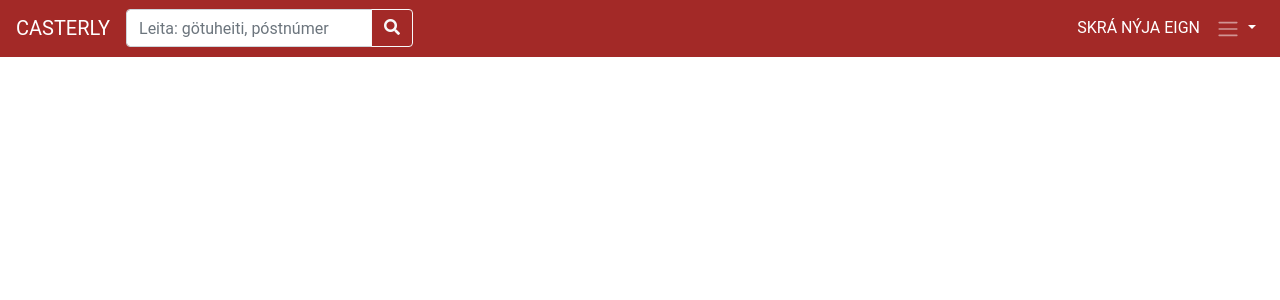
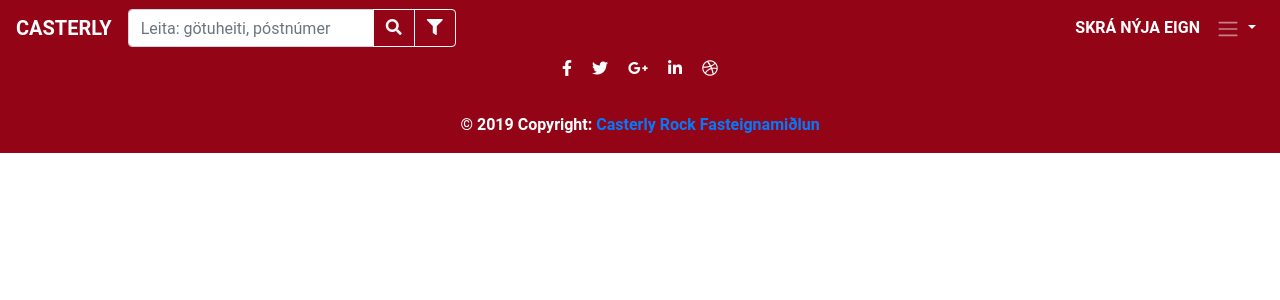
Before and after one commit to HlynurM/Casterly_Rock, a Django app: page / in a window 1280 px wide. Shown: the top 300 px of the page. Run offline with Django 3.2, Linux system fonts and the light colour scheme; data that the repository does not hold is empty; some libraries are stand-ins or nearby versions.

Commit message:
fixed search and added simple footer

```diff
--- a/static/css/styles.css
+++ b/static/css/styles.css
@@ -16,7 +16,19 @@ p {
     color: #370003 !important;
 }
 
+.footer-text {
+    color: #FFFFFF;
+}
 
+a.footer-text:link, a.footer-text:visited {
+    font-weight: bold;
+    color: #FFFFFF;
+}
+
+a.footer-text:hover, a.footer-text:active {
+    font-weight: bolder;
+    color: #FB8F2B;
+}
 
  #navBarSearchWidth {
      width:300px !important;
@@ -55,6 +67,14 @@ p {
     /*width: 1200px;*/
 }
 
+.head-foot-colors {
+    background-color: #930416;
+    font-family: "Roboto", "Lucida Grande", "DejaVu Sans", "Bitstream Vera Sans", Verdana, Arial, sans-serif;
+    font-style: normal;
+    font-weight: bold;
+}
+
+
  .my_color_palette {
      color: #930416;
      color: #64000D;
--- a/templates/base.html
+++ b/templates/base.html
@@ -12,10 +12,6 @@
     <link rel="stylesheet" href="https://stackpath.bootstrapcdn.com/bootstrap/4.3.1/css/bootstrap.min.css"
           integrity="sha384-ggOyR0iXCbMQv3Xipma34MD+dH/1fQ784/j6cY/iJTQUOhcWr7x9JvoRxT2MZw1T" crossorigin="anonymous">
 
-    <!--/Fontawesome token myndir fra bootstrap heimasidunni-->
-{#    <link href="https://stackpath.bootstrapcdn.com/font-awesome/4.7.0/css/font-awesome.min.css" rel="stylesheet"#}
-{#          integrity="sha384-wvfXpqpZZVQGK6TAh5PVlGOfQNHSoD2xbE+QkPxCAFlNEevoEH3Sl0sibVcOQVnN" crossorigin="anonymous">#}
-
     <!--/Fontawesome token myndir -->
     <link rel="stylesheet" href="https://use.fontawesome.com/releases/v5.8.1/css/all.css"
           integrity="sha384-50oBUHEmvpQ+1lW4y57PTFmhCaXp0ML5d60M1M7uH2+nqUivzIebhndOJK28anvf" crossorigin="anonymous">
@@ -23,12 +19,12 @@
     <!--/Our own stylesheet 'css/styles.css' -->
     <link rel="stylesheet" href="{% static 'css/styles.css' %}">
 
-    <title>Breyta grunn titil med skriftu</title>
+    <title>Casterly Rock</title>
 </head>
 <body>
 
 <!--/ NAVBAR -->
-<nav class="navbar navbar-expand-lg navbar-dark" style="background-color: #A32927">
+<nav class="navbar navbar-expand-lg navbar-dark head-foot-colors">
 
     <a class="navbar-brand" href="/">CASTERLY</a>
     <button class="navbar-toggler" type="button" data-toggle="collapse" data-target="#navbarSupportedContent"
@@ -36,14 +32,20 @@
         <span class="navbar-toggler-icon">hellow</span>
     </button>
 
-
+    <!--/ SEARCH BAR -->
     <form class="form-inline my-2 my-lg-0">
         <div class="input-group">
             <input class="form-control input-mini" type="search" placeholder="Leita: götuheiti, póstnúmer"
                    aria-label="Search" aria-describedby="basic-addon2" name="leita" id="search-bar">
             <div class="input-group-append">
-                <button class="btn btn-outline-light" type="submit" id="search-button">
+                <button class="btn btn-outline-light" type="submit" id="search-button" alt="search">
                     <span class="fas fa-search" id=""></span>
+                </button>
+            </div>
+            <!--/ FILTER ICON BELOW -->
+            <div class="input-group-append">
+                <button class="btn btn-outline-light" type="submit" id="filter-button" alt="filter">
+                    <span class="fas fa-filter" id=""></span>
                 </button>
             </div>
         </div>
@@ -88,6 +90,55 @@
 </div>
 
 
+<!-- Footer -->
+<footer class="page-footer font-small special-color-dark pt-0 head-foot-colors">
+
+  <!-- Footer Elements -->
+  <div class="container">
+
+    <!-- Social buttons -->
+    <ul class="list-unstyled list-inline text-center footer-text">
+      <li class="list-inline-item">
+        <a class="btn-floating btn-fb mx-1">
+          <i class="fab fa-facebook-f"> </i>
+        </a>
+      </li>
+      <li class="list-inline-item">
+        <a class="btn-floating btn-tw mx-1">
+          <i class="fab fa-twitter"> </i>
+        </a>
+      </li>
+      <li class="list-inline-item">
+        <a class="btn-floating btn-gplus mx-1">
+          <i class="fab fa-google-plus-g"> </i>
+        </a>
+      </li>
+      <li class="list-inline-item">
+        <a class="btn-floating btn-li mx-1">
+          <i class="fab fa-linkedin-in"> </i>
+        </a>
+      </li>
+      <li class="list-inline-item">
+        <a class="btn-floating btn-dribbble mx-1">
+          <i class="fab fa-dribbble"> </i>
+        </a>
+      </li>
+    </ul>
+    <!-- Social buttons -->
+
+  </div>
+  <!-- Footer Elements -->
+
+  <!-- Copyright -->
+  <div class="footer-copyright text-center py-3 footer-text">© 2019 Copyright:
+    <a href="https://mdbootstrap.com/education/bootstrap/"> Casterly Rock Fasteignamiðlun</a>
+  </div>
+  <!-- Copyright -->
+
+</footer>
+<!-- Footer -->
+
+
 <!--/ Optional JavaScript -->
 <!--/ jQuery first, then Popper.js, then Bootstrap JS -->
 <script src="https://code.jquery.com/jquery-3.3.1.slim.min.js"
--- a/templates/estates/index.html
+++ b/templates/estates/index.html
@@ -2,26 +2,10 @@
 
 {% block content %}
 
-    <div class="estates">
-        <div class="container">
-            <div class="row">
-                {% for estate in estates %}
-                    {% include 'estates/estate_single.html' with estate=estate %}
-                {% endfor %}
-            </div>
-        </div>
+    <div class="row estates">
+        {% for estate in estates %}
+            {% include 'estates/estate_single.html' with estate=estate %}
+        {% endfor %}
     </div>
 
-{#    <div class="estates">#}
-{#        <div class="container">#}
-{#            <div class="row">#}
-{#                {% for estate in estates %}#}
-{#                    {% include 'estates/estate_single.html' with estate=estate %}#}
-{#                {% endfor %}#}
-{#            </div>#}
-{#        </div>#}
-{#    </div>#}
-
-
-
 {% endblock content %}
```
